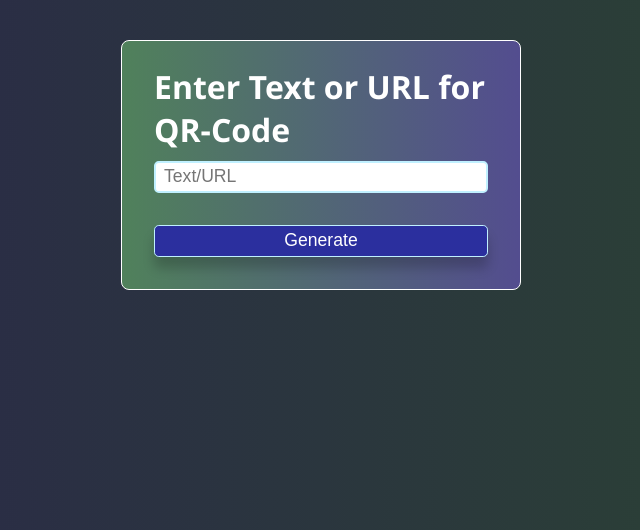
After one commit to MOHD-SHAMOON-04/QR_Code_Gen_JS_1.0, a Flask app: template templates/index.html in a window 1280 px wide. The commit adds this page. Shown: the top 530 px of the page, without its empty margins (319-959 px from the left). Run offline with Flask 3, Linux system fonts and the light colour scheme; the template is opened without the code that fills it, so the values that code supplies are empty.

Commit message:
Now the website is not static anymore

```diff
--- /dev/null
+++ b/app.py
@@ -0,0 +1,15 @@
+from flask import Flask, render_template, request, redirect, url_for
+
+app = Flask(__name__)
+
+@app.route('/', methods=['GET', 'POST'])
+def index():
+    if request.method == 'POST':
+        qr_input = request.form.get('qr_input')
+        if qr_input:
+            # Redirect to the same page with the QR input to generate the QR code
+            return render_template('index.html', qr_code=qr_input)
+    return render_template('index.html', qr_code=None)
+
+if __name__ == '__main__':
+    app.run(debug=True)
--- /dev/null
+++ b/static/script.js
@@ -0,0 +1,40 @@
+let qrGenerated = false; // Track if QR code has been generated
+
+function generateQR(event) {
+    event.preventDefault(); // Prevent the form from submitting
+
+    let qrInput = document.getElementById('qr_input');
+    let qrImg = document.getElementById('qr_img');
+    let downloadLink = document.getElementById('download_img');
+    let imgBox = document.getElementById('img_box');
+
+    if (qrInput.value.length > 0) {
+        // Generate QR code
+        qrImg.src = `https://api.qrserver.com/v1/create-qr-code/?size=150x150&data=${encodeURIComponent(qrInput.value)}`;
+        qrImg.style.display = 'block'; // Show the QR code image
+        imgBox.classList.add('show-img');
+
+        // Update the download link and make it visible
+        downloadLink.href = qrImg.src;
+        downloadLink.style.display = 'block'; // Show the download button
+
+        qrGenerated = true; // Mark that QR has been generated
+
+        // Optionally redirect to a success page (replace with your actual link)
+        // window.location.href = 'success.html';
+    } else {
+        qrInput.classList.add('error');
+        setTimeout(() => {
+            qrInput.classList.remove('error');
+        }, 1000);
+    }
+}
+
+// Alert before leaving the page if QR code has been generated
+window.addEventListener('beforeunload', function (event) {
+    if (qrGenerated) {
+        const confirmationMessage = "You have generated a QR code. Are you sure you want to leave this page without saving it?";
+        event.returnValue = confirmationMessage; // For most browsers
+        return confirmationMessage; // For Firefox
+    }
+});
--- a/styles.css
+++ b/static/styles.css
@@ -7,7 +7,6 @@
 body {
     font-family: 'Segoe UI', Tahoma, Geneva, Verdana, sans-serif;
     background: linear-gradient(90deg, #2a264b, #2b4631);
-    /* #8178a8 , #44704e */
     color: #fff;
     font-size: 16px;
 }
@@ -47,7 +46,6 @@ body {
     background: #2b2f9e;
     border: 1px solid #c0f0ff;
     color: #fff;
-    /* border: 0; */
     outline: 0;
     border-radius: 0.3rem;
     box-shadow: 0 0.7rem 0.7rem rgba(0, 0, 0, 0.2);
@@ -58,11 +56,6 @@ body {
 }
 
 #img_box {
-    /* the below lines was for download button */
-    /* display: flex;
-    flex-direction: column;
-    align-items: center;
-    justify-content: center; */
     width: 80%;
     border-radius: 0.4rem;
     max-height: 0;
@@ -86,10 +79,8 @@ body {
 
 @media screen and (max-width: 600px) {
     .qr {
-        /* padding: 1rem; */
         max-width: 300px;
         width: 80vw;
-        height: auto;
         margin: 10vh auto;
         padding: 2rem;
     }
@@ -109,7 +100,6 @@ body {
     #img_box {
         width: 100%;
     }
-
 }
 
 .error {
@@ -120,19 +110,15 @@ body {
     0% {
         transform: translateX(0);
     }
-
     25% {
         transform: translateX(-0.2rem);
     }
-
     50% {
         transform: translateX(0);
     }
-
     75% {
         transform: translateX(+0.2rem);
     }
-
     100% {
         transform: translateX(0);
     }
--- /dev/null
+++ b/templates/index.html
@@ -0,0 +1,26 @@
+<!DOCTYPE html>
+<html lang="en">
+
+<head>
+    <meta charset="UTF-8">
+    <meta name="viewport" content="width=device-width, initial-scale=1.0">
+    <title>QR-Code Generator</title>
+    <link rel="stylesheet" href="{{ url_for('static', filename='styles.css') }}">
+</head>
+
+<body>
+    <div class="qr">
+        <p>Enter Text or URL for QR-Code</p>
+        <form method="POST" id="qr_form" onsubmit="return generateQR(event)">
+            <input type="text" name="qr_input" id="qr_input" placeholder="Text/URL" required>
+            <div id="img_box" class="img_box">
+                <img src="" id="qr_img" alt="QR Code" style="display:none;">
+            </div>
+            <button type="submit">Generate</button>
+            <a id="download_img" href="" download="QR_Code.png" class="download-button" style="display:none;">Download QR Code</a>
+        </form>
+    </div>
+
+    <script src="{{ url_for('static', filename='script.js') }}"></script>
+</body>
+</html>
```
Also changed, not shown: index.html (deleted, +0 -29 lines), README.md (deleted).
